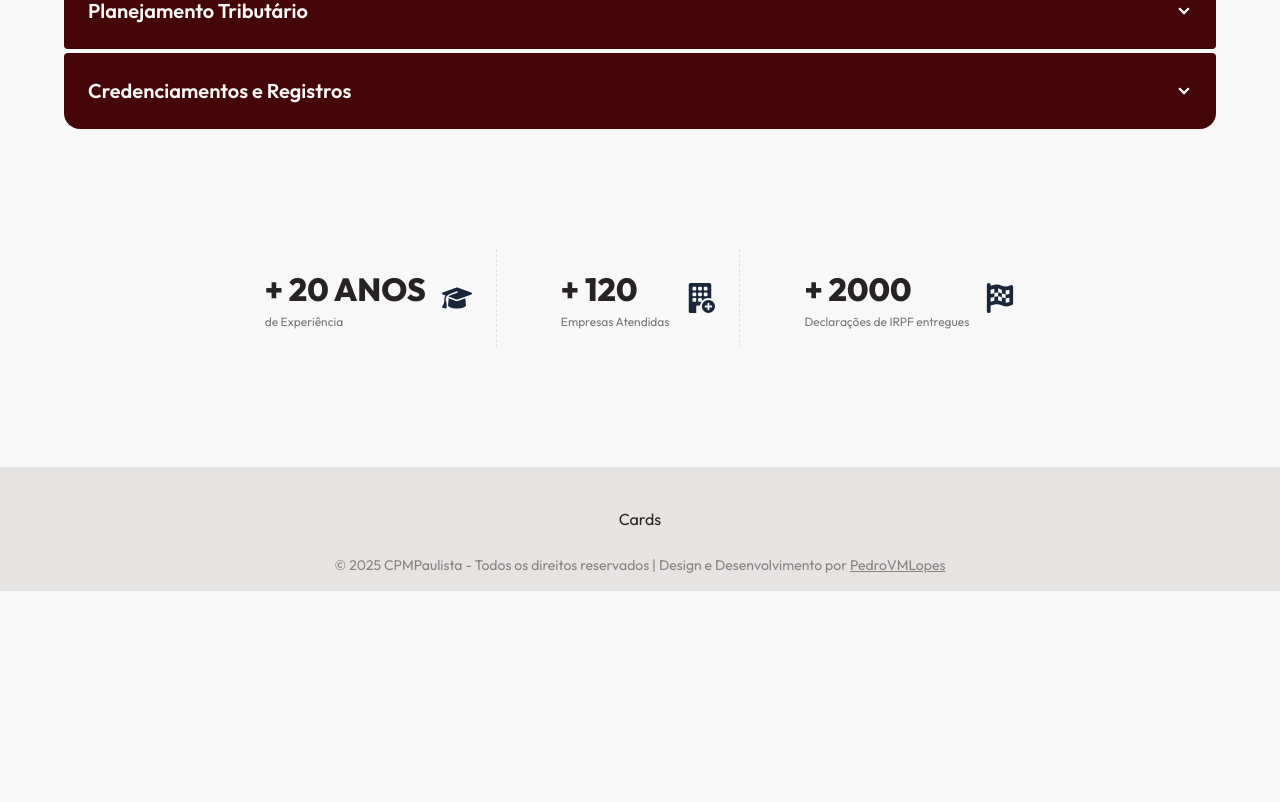
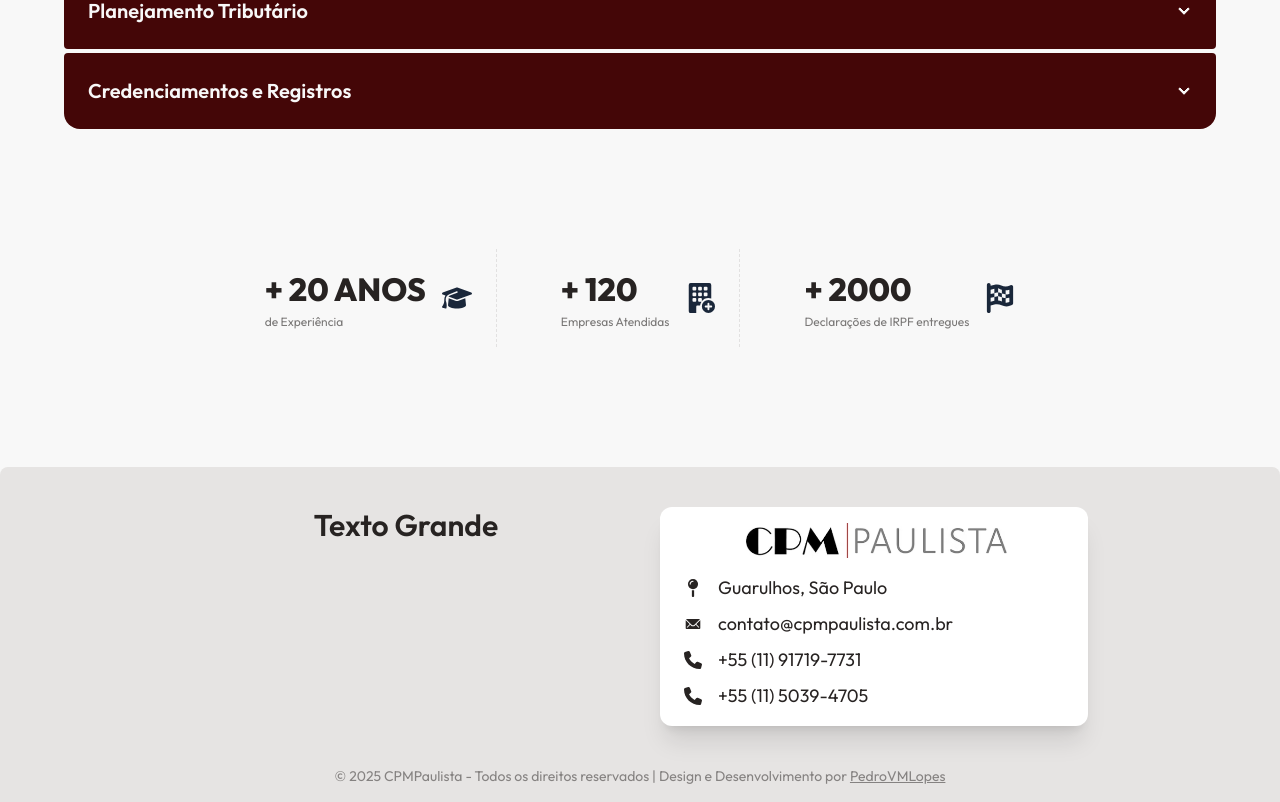
Before and after one commit to PedroVMLopes/cpmpaulista, a Next.js app: page / in a window 1280 px wide. Shown: the part 3453-4255 px from the top of the page. Before the commit the page ends 4044 px from the top, so only its background shows below. Built offline with nearby package versions, Linux system fonts and the light colour scheme; a web font is replaced by a local one.

Commit message:
feat: Footer card on the right side

```diff
--- a/components/FooterBottomCards.tsx
+++ b/components/FooterBottomCards.tsx
@@ -1,8 +1,24 @@
+import { FaMapPin, FaPhone } from "react-icons/fa6";
+import { IoIosMail } from "react-icons/io";
+
 export default function FooterBottomCards() {
     return (
-        <div className="mt-20 w-full flex flex-col items-center justify-center pt-10 pb-4 mx-2 md:mx-0 bg-base-300">
-            Cards
-            <p className="text-sm opacity-50 mt-6">© 2025 CPMPaulista - Todos os direitos reservados | Design e Desenvolvimento por <a href="https://pvlopes.vercel.app" target="_blank" className="underline">PedroVMLopes</a></p>
+        <div className="mt-20 w-full flex flex-col items-center justify-center pt-10 pb-4 mx-2 md:mx-0 bg-base-300 rounded-t-lg">
+            <div className="grid grid-cols-1 md:grid-cols-2 gap-10 w-full md:w-[70%]">
+                <p className="w-full text-center text-3xl font-semibold">Texto Grande </p>
+
+                {/* Card on the right side */}
+                <div className="bg-white flex flex-col justify-center items-center p-4 pl-6 rounded-xl w-full text-lg gap-2 shadow-xl">
+                    <img src="/images/cpmpaulista_logo.png" alt="Logo da CPM Paulista" className="w-[70%] mb-2"/>
+                    <p className="flex flex-row gap-4 items-center w-full"><FaMapPin /> Guarulhos, São Paulo</p>
+                    <p className="flex flex-row gap-4 items-center w-full"><IoIosMail /> contato@cpmpaulista.com.br</p>
+                    <p className="flex flex-row gap-4 items-center w-full"><FaPhone /> +55 (11) 91719-7731</p>
+                    <p className="flex flex-row gap-4 items-center w-full"><FaPhone /> +55 (11) 5039-4705</p>
+                </div>
+            </div>
+
+            {/* Copyright Text */}
+            <p className="text-sm opacity-50 mt-10">© 2025 CPMPaulista - Todos os direitos reservados | Design e Desenvolvimento por <a href="https://pvlopes.vercel.app" target="_blank" className="underline">PedroVMLopes</a></p>
         </div>
     )
 }
```
